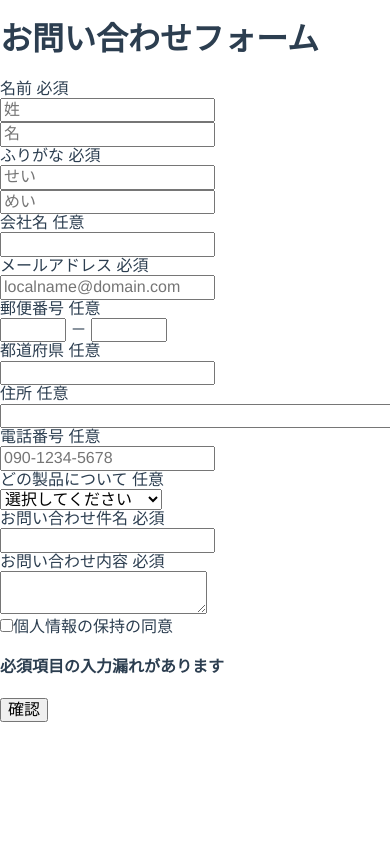
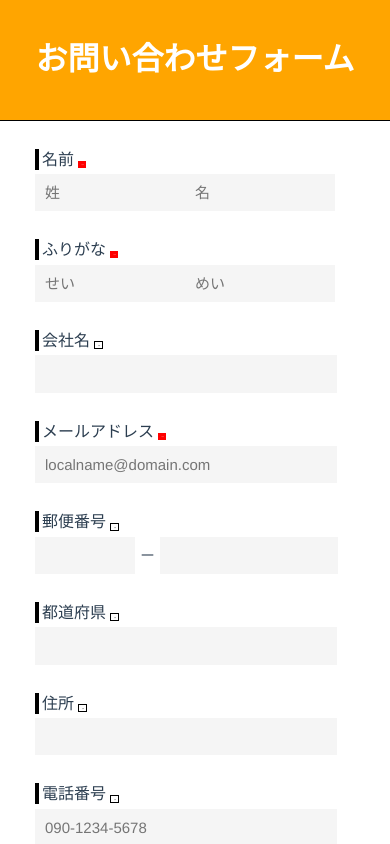
Before and after one commit to imamurasyoutarou/fromvue, a Vue app: page /#/ in a window 390 px wide. Shown: the top 844 px of the page. Built offline with nearby package versions, Linux system fonts and the light colour scheme.

Commit message:
レスポンシブ対応

```diff
--- a/index.html
+++ b/index.html
@@ -9,8 +9,21 @@
     body {
       margin: 0px;
       padding: 0px;
-      height: 1000px;
+
+
     }
+
+    @media screen and (max-width: 479px) {
+      /*ウィンドウ幅が最大479pxまでの場合に適用*/
+
+      body {
+        margin: 0px;
+        padding: 0px;
+        height: 230vh;
+
+      }
+    }
+
 
     button {
       align-items: center;
--- a/src/components/Form.vue
+++ b/src/components/Form.vue
@@ -6,15 +6,25 @@
     <div class="textarea">
       <component :is="isComponent"></component>
       <div class="thanktext" v-if="count==2">
-        <h3>お問い合わせいただき、誠にありがとうございました</h3>
-        <h3>お問い合わせの内容は無事送信されました</h3>
-        <h3>担当者がご確認の上、連絡差し上げます。ご連絡まで今しばらくおまちください</h3>
+        <h3>
+          お問い合わせいただき、
+          <br />誠にありがとうございました
+        </h3>
+        <h3>
+          お問い合わせの内容は
+          <br />無事送信されました
+        </h3>
+        <h3>
+          担当者がご確認の上、
+          <br />連絡差し上げます。
+          <br />今しばらくおまちください
+        </h3>
       </div>
       <div class="flex">
         <div class="center">
           <button class="mainbutton" v-on:click="buttonAction">{{button}}</button>
         </div>
-        <div v-if="count==1">
+        <div v-if="count==1" class="center2">
           <button
             class="editbutton"
             v-on:click="editbuttonAction"
@@ -52,6 +62,52 @@ export default {
 </script>
 
 <style scoped>
+@media screen and (max-width: 479px) {
+  /*ウィンドウ幅が最大479pxまでの場合に適用*/
+  .thanktext {
+    text-align: center;
+    margin: 52px;
+    font-size: 15px;
+  }
+  .header {
+    background: Orange;
+    padding: 20px;
+    color: white;
+    text-align: center;
+    border-bottom: 1px solid;
+    border-color: black;
+  }
+  .mainbutton {
+    padding: 10px;
+    font-weight: bold;
+    background: Orange;
+    color: white;
+    border: #e1e1e1;
+    font-size: 15px;
+    width: 282px;
+    text-align: center;
+    border-radius: 18px;
+  }
+
+  .editbutton {
+    padding: 10px;
+    margin-top: 10px;
+    background: #c5c0c0;
+    font-weight: bold;
+    border: #e1e1e1;
+    font-size: 15px;
+    width: 282px;
+    text-align: center;
+    border-radius: 18px;
+  }
+  .center {
+    text-align: center;
+  }
+  .center2 {
+    text-align: center;
+  }
+}
+
 @media screen and (min-width: 767px) {
   /*ウィンドウ幅が767px以上の場合に適用*/
   .textarea {
@@ -74,6 +130,7 @@ export default {
     font-size: 15px;
     width: 300px;
     text-align: center;
+    border-radius: 18px;
   }
   .center {
     text-align: center;
@@ -96,6 +153,7 @@ export default {
   .thanktext {
     text-align: center;
     margin: 80px;
+    font-size: 25px;
   }
 }
 </style>
--- a/src/components/modules/StringComp.vue
+++ b/src/components/modules/StringComp.vue
@@ -30,7 +30,7 @@
 
     <div class="flex">
       <div class="item">
-        <div class="text">メールアドレス</div>
+        <div class="text mailtext">メールアドレス</div>
       </div>
       <div class="item2">
         <div>{{email}}</div>
@@ -128,6 +128,51 @@ export default {
 
 
 <style scoped>
+@media screen and (max-width: 479px) {
+  .mailtext {
+    font-size: 13px;
+  }
+  .textcenter {
+    text-align: center;
+    font-size: 15px;
+    margin: 30px 0px;
+  }
+  .error {
+    color: red;
+  }
+  .flex {
+    display: flex;
+    justify-content: center;
+  }
+  .item {
+    width: 160px;
+    border: 0.1px solid;
+    padding: 10px;
+    background: #f5f5f5;
+  }
+  .item2 {
+    width: 410px;
+    padding: 10px;
+    border: 0.1px solid;
+    font-weight: bold;
+  }
+  .stringitem {
+    width: 160px;
+    padding: 70px 10px;
+    border: 0.1px solid;
+    background: #f5f5f5;
+  }
+  .stringitem2 {
+    width: 410px;
+    padding: 70px 10px;
+    border: 0.1px solid;
+    font-weight: bold;
+  }
+  .bottom {
+    margin-bottom: 40px;
+  }
+}
+
 @media screen and (min-width: 767px) {
   /*ウィンドウ幅が767px以上の場合に適用*/
 
--- a/src/components/modules/TextareaComp.vue
+++ b/src/components/modules/TextareaComp.vue
@@ -476,6 +476,87 @@ export default {
 
 <!-- Add "scoped" attribute to limit CSS to this component only -->
 <style scoped>
+@media screen and (max-width: 479px) {
+  form {
+    margin-left: 35px;
+  }
+
+  .margin {
+    margin: 30px 0px 5px 0px;
+  }
+  .box {
+    padding: 2px;
+    margin-right: 3px;
+    background: #000;
+  }
+  .required {
+    padding: 3px;
+    background-color: red;
+    color: white;
+    font-size: 1px;
+  }
+  .any {
+    padding: 2.5px;
+    border: 0.5px solid;
+    color: black;
+    font-size: 1px;
+  }
+  .nameinput {
+    padding: 10px;
+    width: 130px;
+    font-size: 15px;
+    background: #f5f5f5;
+    border: none;
+  }
+  .postnumber1input {
+    padding: 10px;
+    width: 80px;
+    font-size: 15px;
+    background: #f5f5f5;
+    border: none;
+  }
+  .postnumber2input {
+    padding: 10px;
+    width: 158px;
+    font-size: 15px;
+    background: #f5f5f5;
+    border: none;
+  }
+
+  .inputStyle {
+    padding: 10px;
+    width: 282px;
+    font-size: 15px;
+    background: #f5f5f5;
+    border: none;
+  }
+  textarea {
+    width: 296px;
+    font-size: 100%;
+    height: 250px;
+    font-size: 15px;
+    background: #f5f5f5;
+    border: none;
+  }
+  select {
+    padding: 10px;
+    width: 300px;
+    font-size: 15px;
+    background: none transparent;
+    -webkit-appearance: button;
+    background: #f5f5f5;
+    border: none;
+  }
+  .error {
+    color: red;
+    text-align: center;
+    align-items: center;
+  }
+  .ischeckedArea {
+    margin: 30px 0px;
+  }
+}
+
 @media screen and (min-width: 767px) {
   /*ウィンドウ幅が767px以上の場合に適用*/
   .margin {
@@ -522,24 +603,24 @@ export default {
     text-align: center;
     align-items: center;
   }
+
   .nameinput {
     padding: 10px;
     width: 300px;
-  }
-  .nameinput {
-    padding: 10px;
-    width: 300px;
+    font-size: 15px;
     background: #f5f5f5;
     border: none;
   }
   .postnumber1input {
     padding: 10px;
+    font-size: 15px;
     width: 230px;
     background: #f5f5f5;
     border: none;
   }
   .postnumber2input {
     padding: 10px;
+    font-size: 15px;
     width: 350px;
     background: #f5f5f5;
     border: none;
@@ -554,6 +635,7 @@ export default {
   }
   textarea {
     width: 645px;
+    font-size: 15px;
     font-size: 100%;
     height: 250px;
     background: #f5f5f5;
```
